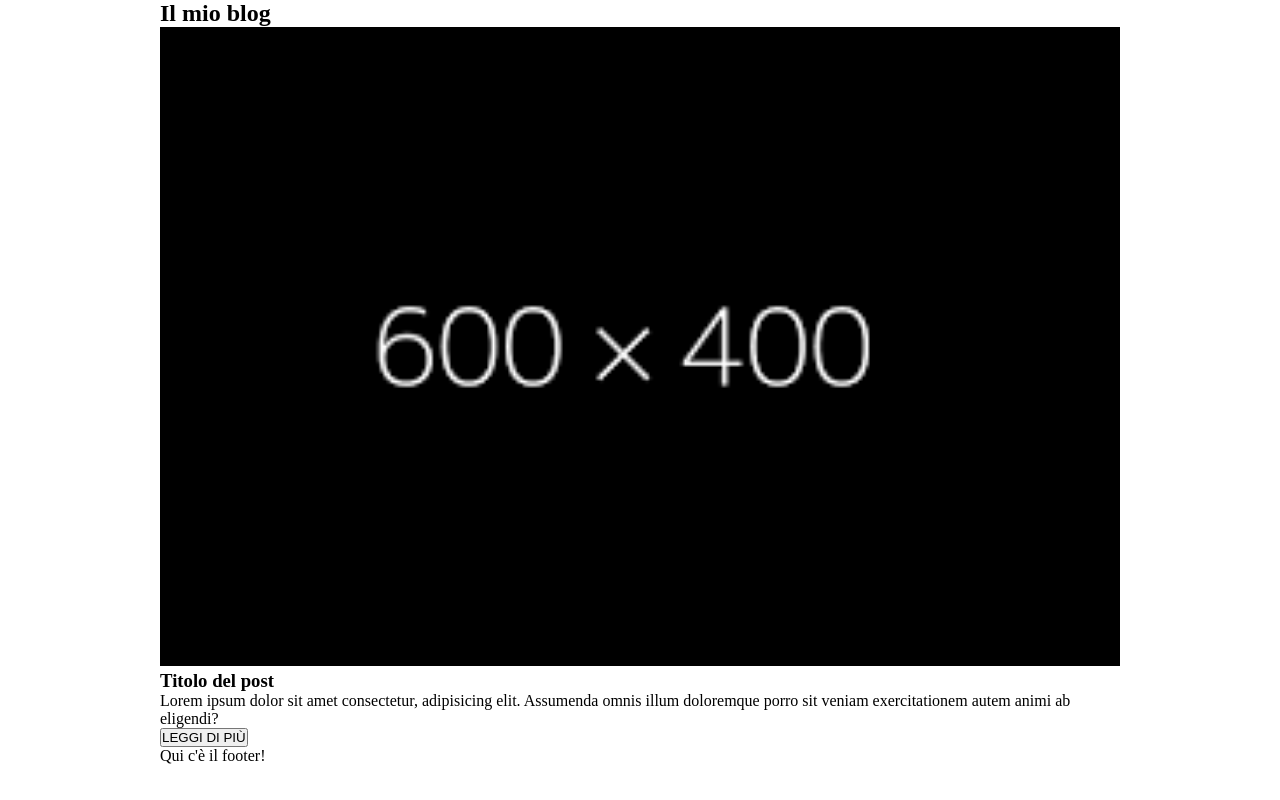
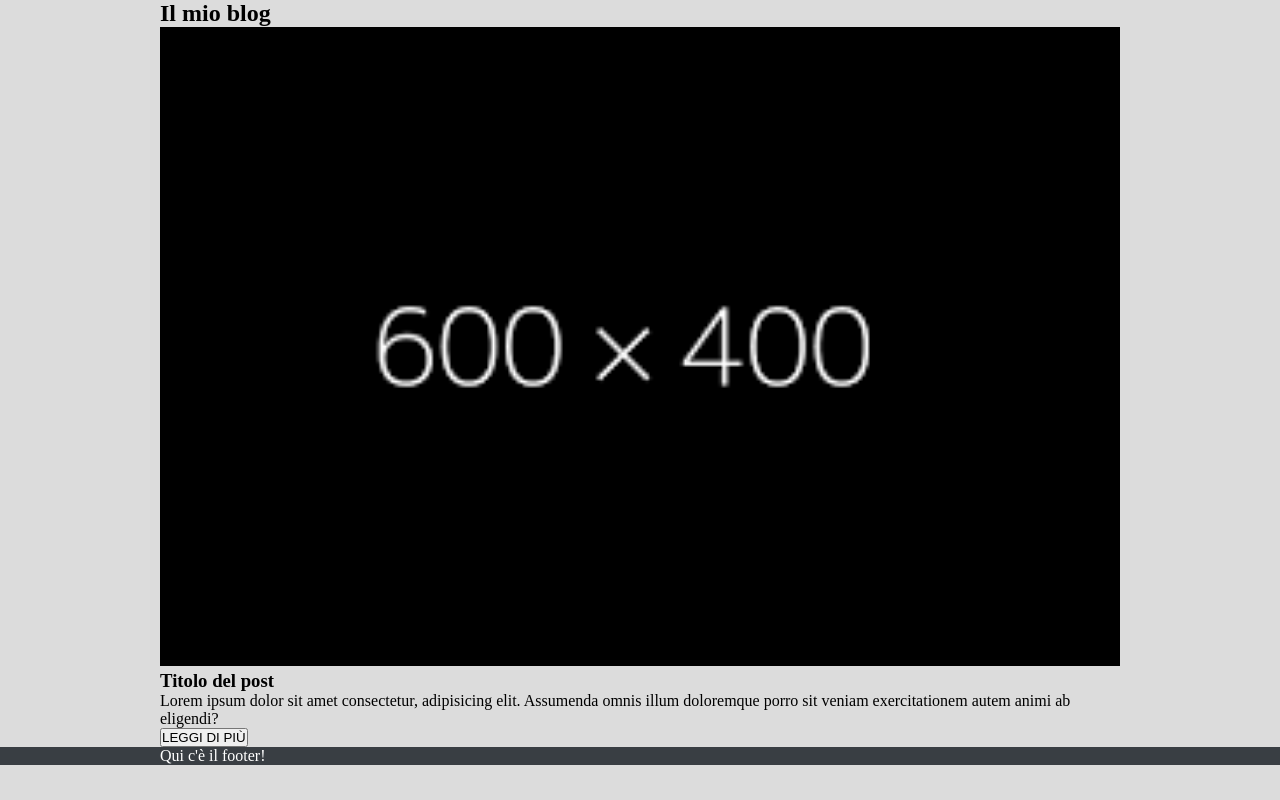
Before and after one commit to giovanni-arduini/react-components, a React (Vite) app: page / in a window 1280 px wide. Built offline with nearby package versions, Linux system fonts and the light colour scheme.

Commit message:
FIX col-12 display

```diff
--- a/src/index.css
+++ b/src/index.css
@@ -18,6 +18,10 @@ img {
 
 /* Layout */
 
+body {
+  background-color: gainsboro;
+}
+
 .container {
   max-width: 1024px;
   padding: 0 2rem;
@@ -27,8 +31,22 @@ img {
 .row {
   display: flex;
   flex-wrap: wrap;
+  row-gap: 1.5rem;
+  margin: 0 -0.75rem;
+}
+
+.row > * {
+  padding: 0 0.75rem;
+  width: 100%;
 }
 
 .col-12 {
+  display: flex;
+  justify-content: center;
   width: 100%;
 }
+
+footer {
+  background-color: rgb(57, 62, 67);
+  color: white;
+}
```
